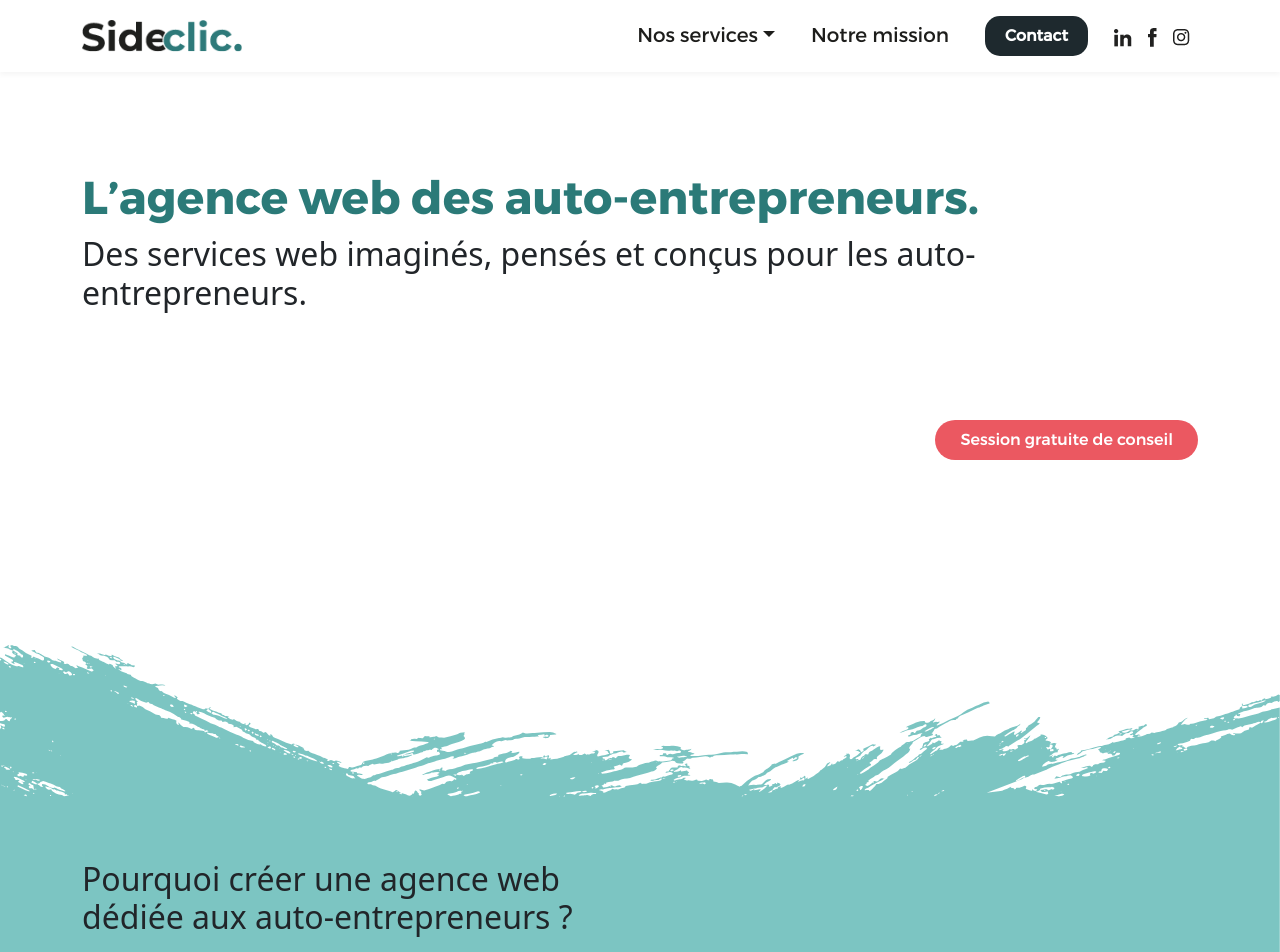
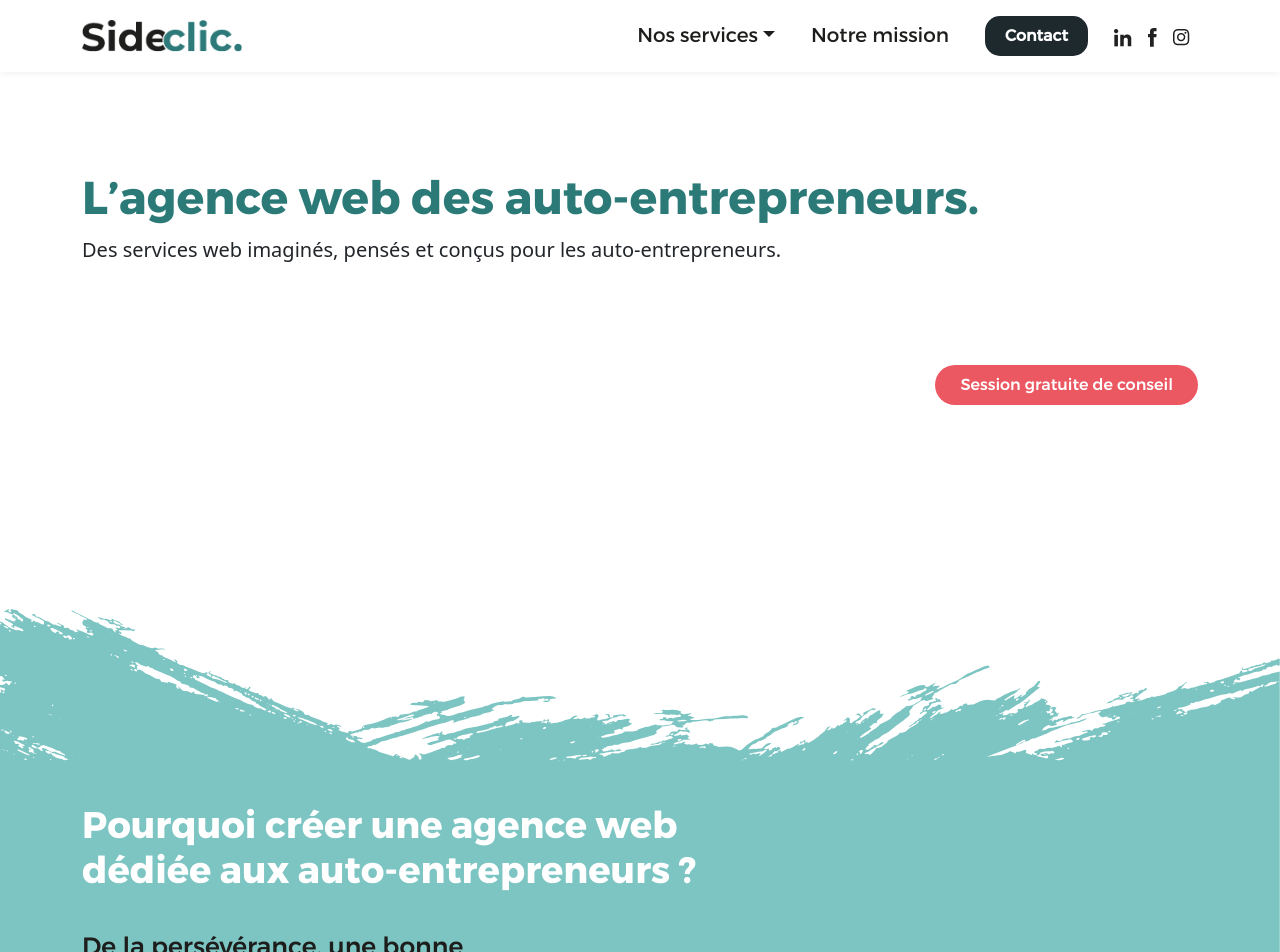
Before and after one commit to Sideclic-solutions/Sideclic-solutions.github.io, a React (Create React App) app: page / in a window 1280 px wide. Shown: the top 952 px of the page. Built offline with nearby package versions, Linux system fonts and the light colour scheme.

Commit message:
Update Home.js ( modifications balise hn)

```diff
--- a/src/pages/home/Home.js
+++ b/src/pages/home/Home.js
@@ -31,7 +31,7 @@ const Home = () => {
                     <h1>
                         L’agence web des auto-entrepreneurs.
                     </h1>
-                    <h2>Des services web imaginés, pensés et conçus pour les auto-entrepreneurs. </h2>
+                   Des services web imaginés, pensés et conçus pour les auto-entrepreneurs.
                 </div>
                 <div className='d-flex  toend session-btn-container'>
                     <Button onClick={()=> window.open('https://calendly.com/sideclic/session_gratuite_de_conseil','_blank', 'rel=noopener noreferrer')}>Session gratuite de conseil</Button>
@@ -40,7 +40,7 @@ const Home = () => {
             <div className='why-section-bg'>
                 <Container className='why-section '>
                     <div>
-                        <h2>Pourquoi créer une agence web <br></br> dédiée  aux auto-entrepreneurs ?</h2>
+                        <h3>Pourquoi créer une agence web <br></br> dédiée  aux auto-entrepreneurs ?</h3>
                         <p>
                             De la persévérance, une bonne <br></br> dose de patience  et beaucoup de <br></br>  dévouement:  <br></br>
                             Ces qualités inhérentes aux <br></br> auto-entrepreneurs sont <br></br>
```
